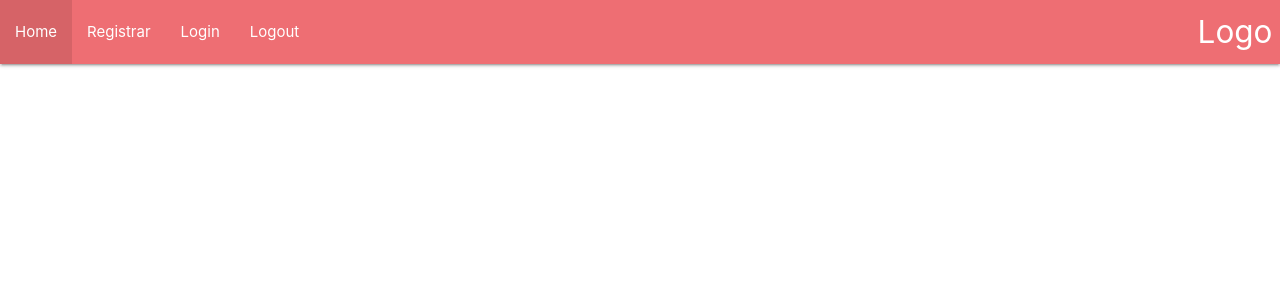
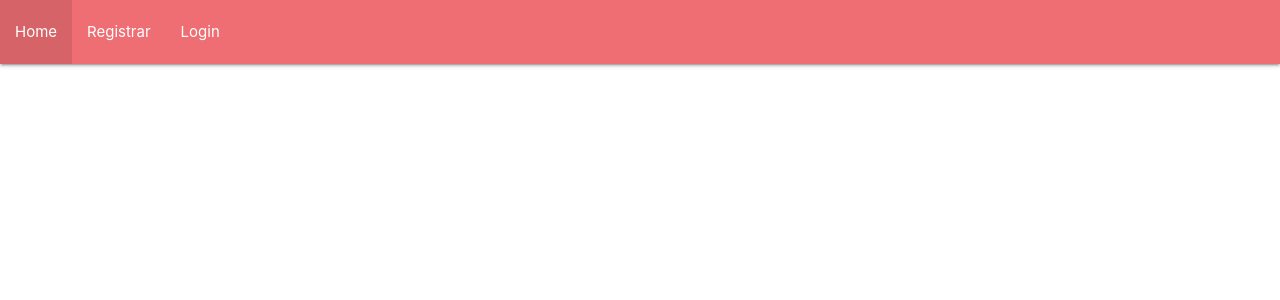
Before and after one commit to Rafa2410/Atenea, a Symfony app: template templates/base.html.twig in a window 1280 px wide. Shown: the top 300 px of the page. Run offline with Twig, Linux system fonts and the light colour scheme; the template is opened without the code that fills it, so the values that code supplies are empty; some libraries are stand-ins or nearby versions.

Commit message:
Nombre del usuario logueado en la cabecera

```diff
--- a/templates/base.html.twig
+++ b/templates/base.html.twig
@@ -15,16 +15,18 @@
         <nav>
             <div class="nav-wrapper">
                 {% if is_granted('IS_AUTHENTICATED_FULLY') %}
-                    <a href="#" class="brand-logo right">{{ app.user.nombre }}</a>
+                    <a href="#" class="right">Bienvenido {{ app.user.nombre }} {{ app.user.apellidos }}</a>
                 {% else %}
-                    <a href="#" class="brand-logo right"></a>
+                    <a href="#" class="right"></a>
                 {% endif %}
-            <a href="#" class="brand-logo right">Logo</a>
                 <ul id="nav-mobile" class="left hide-on-med-and-down">
                     <li><a href="/Atenea/public/index.php/home">Home</a></li>
                     <li><a href="/Atenea/public/index.php/register">Registrar</a></li>
-                    <li><a href="/Atenea/public/index.php/login">Login</a></li>
-                    <li><a href="/Atenea/public/index.php/logout">Logout</a></li>
+                    {% if is_granted('IS_AUTHENTICATED_FULLY') %}
+                        <li><a href="/Atenea/public/index.php/logout">Logout</a></li>
+                    {% else %}
+                        <li><a href="/Atenea/public/index.php/login">Login</a></li>
+                    {% endif %}
                 </ul>
             </div>
         </nav>
```
